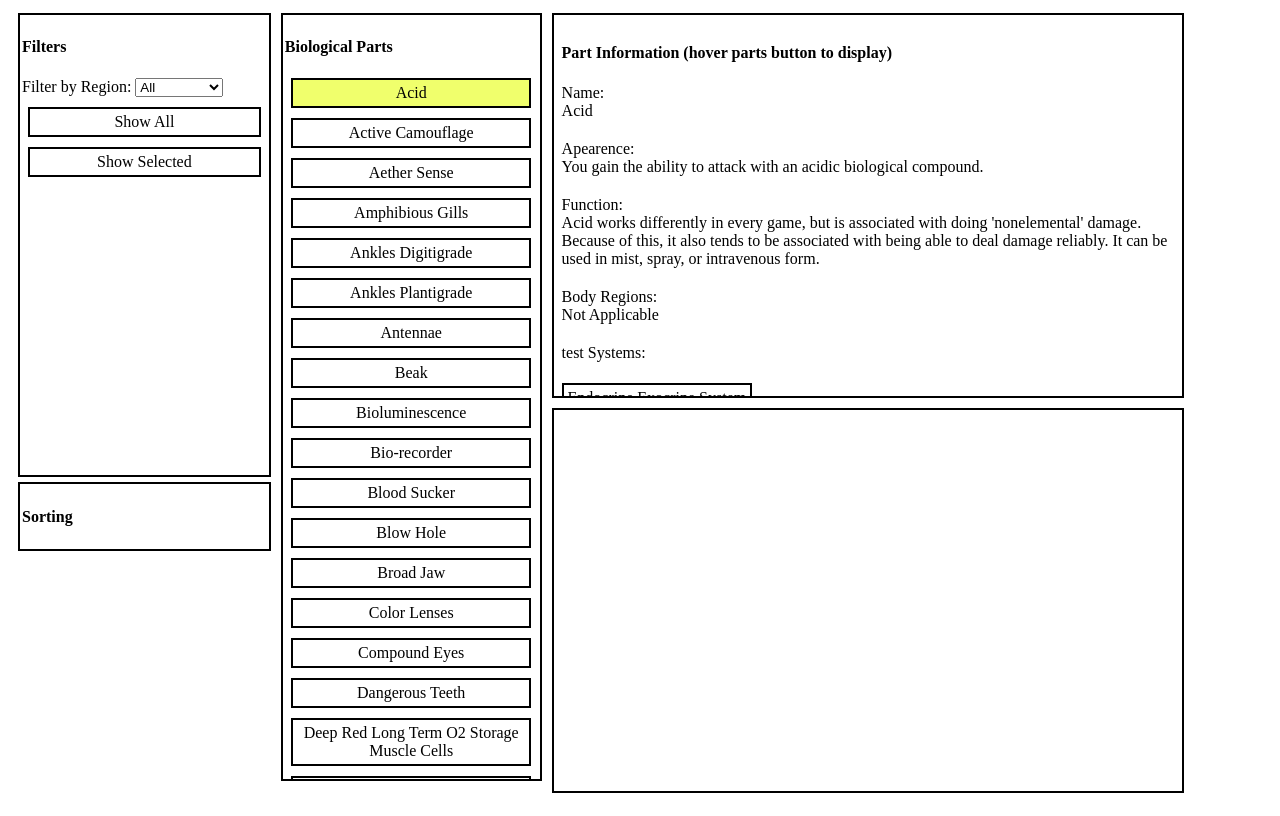
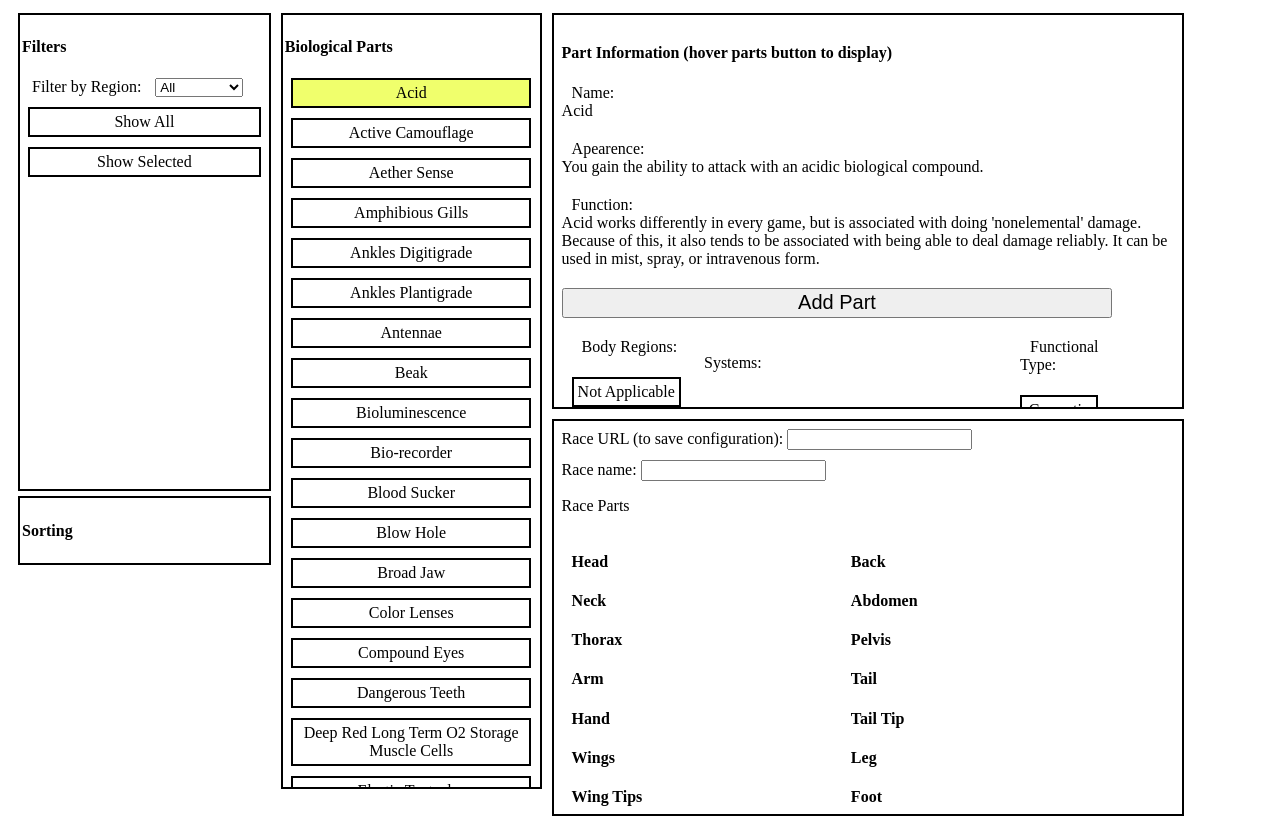
Before and after one commit to DomtronVox/button_based_group_roleplaying_game, a website: page public/race_generator/index.html in a window 1280 px wide. Both pictures are taken after a click on the element "Acid". Drawn offline with Linux system fonts and the light colour scheme.

Commit message:
Implemented race summery section of race generator app. Parts can now be selected, have settings chosen, and be added to the build.

```diff
--- a/public/css/columns.css
+++ b/public/css/columns.css
@@ -1,13 +1,13 @@
 div.ColumnFourth {
   width: 20%;
   float: left;
-  height: 97%;
+  height: auto;
   margin-left: 10px;
 }
 
 div.ColumnHalf {
   width: 50%;
   float: left;
-  height: 97%;
+  height: auto;
   margin-left: 10px;
 }
--- a/public/race_generator/index.html
+++ b/public/race_generator/index.html
@@ -41,14 +41,32 @@
 
           <lable>Function: </lable><div id="FunctionText"></div>
 
-          <lable>Body Regions: </lable><div id="RegionsText"></div> test
+          <ul id="errormsg"></ul>
+          <button id="addRacePart" type="button">Add Part</button>
 
-          <lable>Systems: </lable><div id="SystemsText"></div>
+          <div style="height=20px">
+              <div class="ColumnFourth">
+                  <lable>Body Regions: </lable><div id="RegionsText"></div>
+              </div>
+
+              <div class="ColumnHalf"><p>Systems: </p><div id="SystemsText"></div></div>
+
+              <div class="ColumnFourth">
+                  <lable>Functional Type: </lable><div id="FunctionType"></div>
+              </div>
+          </div>
+
 
       </div>
 
       <div id="RaceSummery" class="Info Section">
-
+          <div><label>Race URL (to save configuration):</label> <input type="text"></input></div>
+          <div><label>Race name:</label> <input type="text"></input></div>
+          <div>
+              <p>Race Parts</p>
+              <div id="racePartBuildLeft" class="ColumnHalf"><ul></ul></div>
+              <div id="racePartBuildRight" class="ColumnHalf"><ul></ul></div>
+          </div>
       </div>
   </div>
 </body>
--- a/public/race_generator/race_generator.css
+++ b/public/race_generator/race_generator.css
@@ -1,3 +1,15 @@
+/*we want to keep eveything on one page so we do a genaeral limit on divs*/
+div {
+    max-height:98%;
+}
+
+
+lable {
+    float:clear;
+
+    margin:10px;
+}
+
 .Info {
     height:48%;
 
@@ -13,16 +25,48 @@
     margin-right:4px;
 }
 
-
-#SystemsText div {
-    float:left;
-    margin-bottom:20px;
+#RaceSummery div {
+  margin-bottom: 10px;
 }
 
-#RegionsText div {
-    float:left;
-}
 
 #Filters {
     height:60%
 }
+
+
+
+
+#RegionsText {
+    float:left;
+}
+
+#SystemsText {
+    float:left;
+    margin-bottom:20px;
+
+}
+
+
+#FunctionType {
+    float:left;
+    margin-bottom:20px;
+
+}
+
+
+
+#racePartBuildRight {
+    width:44%;
+}
+
+#racePartBuildLeft {
+    width:44%;
+}
+
+#addRacePart {
+    font-size: 20px;
+    width:90%;
+    height: 30px;
+    margin-bottom:20px;
+}
--- a/public/race_generator/race_generator.js
+++ b/public/race_generator/race_generator.js
@@ -10,11 +10,20 @@ $(window).load(function() {
 
     //first part is to setup the bio-part buttons
 
-    //function for when bio-part buttons get clicked
-    var biopart_onclick = function(){
+    //function for selecting any button when clicked
+    var select_onclick = function(){
         if( $(this).hasClass("Selected") ){
             $(this).removeClass("Selected");
         } else {
+            $(this).addClass("Selected");
+        }
+    }
+
+    var limited_select_onclick = function(){
+        if( $(this).hasClass("Selected") ){
+            $(this).removeClass("Selected");
+        } else {
+            $(this).parent().children().removeClass("Selected");
             $(this).addClass("Selected");
         }
     }
@@ -23,6 +32,9 @@ $(window).load(function() {
     var biopart_onhover = function(){
          var part_id = $(this).attr("internal_id");
 
+         //reset any error messages
+         $("#errormsg").html("")
+
          //set name and description fields
          $("#NameText").text(capitalizeEachWord(race_bio_parts[part_id]["name"]));
          $("#ApearenceText").text(race_bio_parts[part_id]["appearance"]);
@@ -30,43 +42,59 @@ $(window).load(function() {
 
          //list regions or if there are none a short message
          //TODO maybe just hide the region section if region is not applicable.
+         var region_buttons = []
          if (race_bio_parts[part_id]["regions"].length > 0){
 
-             var region_buttons = []
              for (region in race_bio_parts[$(this).attr("internal_id")]["regions"]) {
                  region = race_bio_parts[$(this).attr("internal_id")]["regions"][region]
-                 region_buttons.push({"id": region+"Add", "text":capitalizeEachWord(region)});
+                 region_buttons.push({"id": region+"Add", "text":capitalizeEachWord(region),
+                                      "onclick":limited_select_onclick});
              }
 
-             button_ui.clearButtonList("RegionsText","");
-             button_ui.addButtonsToElement("RegionsText", region_buttons);
+         } else {
+             region_buttons.push({"id": "regionnotapplicable", "text":"Not Applicable",
+                                  "onclick":limited_select_onclick});
 
-         }else {
-             $("#RegionsText").text("Not Applicable");
          }
+
+
+         button_ui.clearButtonList("RegionsText","");
+         button_ui.addButtonsToElement("RegionsText", region_buttons);
+
 
          //since there are multiple systems for some parts we use buttons to allow the
          //  user to select the one he wants.
          var sys_buttons = []
          for (system in race_bio_parts[$(this).attr("internal_id")]["systems"]) {
              system = race_bio_parts[$(this).attr("internal_id")]["systems"][system]
-             sys_buttons.push({"id": system+"Add", "text":capitalizeEachWord(system)});
+             sys_buttons.push({"id": system+"Add", "text":capitalizeEachWord(system),
+                               "onclick":limited_select_onclick});
          }
          button_ui.clearButtonList("SystemsText","");
          button_ui.addButtonsToElement("SystemsText", sys_buttons);
+
+         //setup the functional type buttons
+         var functional_type_buttons = [
+            { "id": "cosmetic", "text":"Cosmetic", "onclick":limited_select_onclick}
+          , { "id": "balanced", "text":"Balanced", "onclick":limited_select_onclick}
+          , { "id": "beneficial", "text":"Beneficial", "onclick":limited_select_onclick}
+         ]
+
+         button_ui.clearButtonList("FunctionType","");
+         button_ui.addButtonsToElement("FunctionType", functional_type_buttons);
     }
 
     //add a button for each part to the bioparts button list
     var part_buttons = [];
     for (var part_name in race_bio_parts) {
          part_buttons.push({"id": part_name, "text": capitalizeEachWord(part_name),
-                            "onclick":biopart_onclick, "onhover":biopart_onhover});
+                            "onclick":select_onclick, "onhover":biopart_onhover});
     }
 
     button_ui.addButtonsToElement("BioParts", part_buttons);
 
 
-    //second part is to setup the filter buttons
+    //**second part is to setup the filter buttons**
 
     //show everything. clears some other filter
     var show_all_filter = function(){
@@ -111,7 +139,7 @@ $(window).load(function() {
         var region = $("#RegionSelect").val();
 
         $("#BioParts .Button").hide();
-        console.log(race_bio_regions[region])
+
         $.each($("#BioParts .Button"), function() {
             var bio_part = $(this);
 
@@ -124,4 +152,49 @@ $(window).load(function() {
             }
         });
     });
+
+
+
+    //Final part is to setup the Race Summery section
+
+    //attach an event to add the selected part
+    $("#addRacePart").click(function() {
+        //reset any error messages
+        $("#errormsg").html("")
+
+        //add apropriate error messages
+        if ($("#SelectionInfo .Selected").length < 3) {
+            $("#errormsg").append("<li>Not added! You must select a \
+                                    setting from each of the 3 sections below.</li>");
+            return;
+        }
+
+        //build a string that identifies the part
+        var part_text = $("#NameText").text()+" ("
+        $.each($("#SelectionInfo .Selected"), function() {
+            part_text += $(this).text() + ", ";
+        });
+        part_text += ")";
+
+        //get region the part belongs to and add it to that region in the race summery
+        var region = $("#RegionsText .Selected").attr("internal_id").replace("Add", "");
+        $("#RaceSummery"+capitalizeEachWord(region)).append("<li>"+part_text+"</li>");
+
+    });
+
+    //add the Race parts headers.
+    var i = 0;
+    for(region in race_bio_regions) {
+        var side_to_add = "#racePartBuildLeft"
+
+        //everything in the upper half of the list gets added to the right hand column
+        if(i > Object.keys(race_bio_regions).length/2-1){ side_to_add = "#racePartBuildRight"; }
+        if(region == "regionless") { continue; }
+
+        $(side_to_add).append("<h4>"+capitalizeEachWord(region)+"</h4>")
+                      .append("<ul id=\"RaceSummery"+capitalizeEachWord(region)+"\"></ul>")
+
+        //increment count used to determin column
+        i++;
+    }
 });
```
